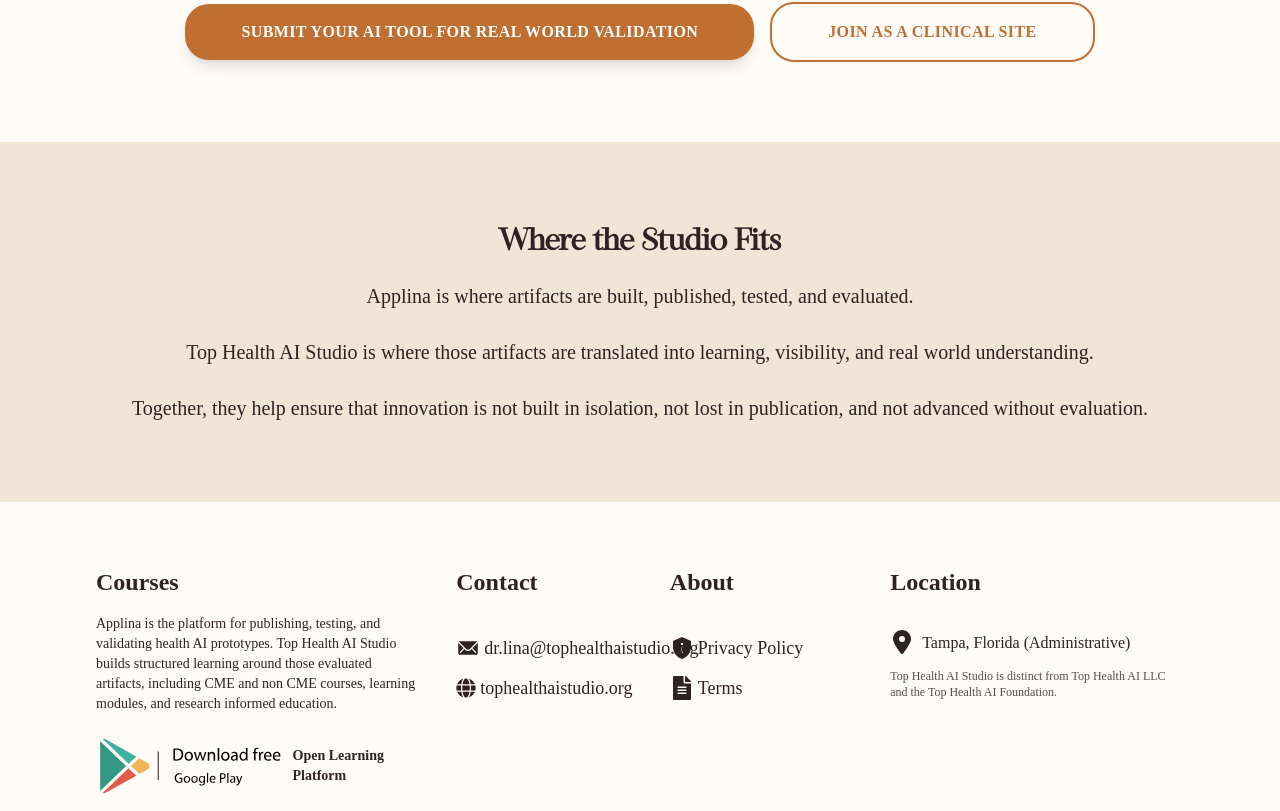
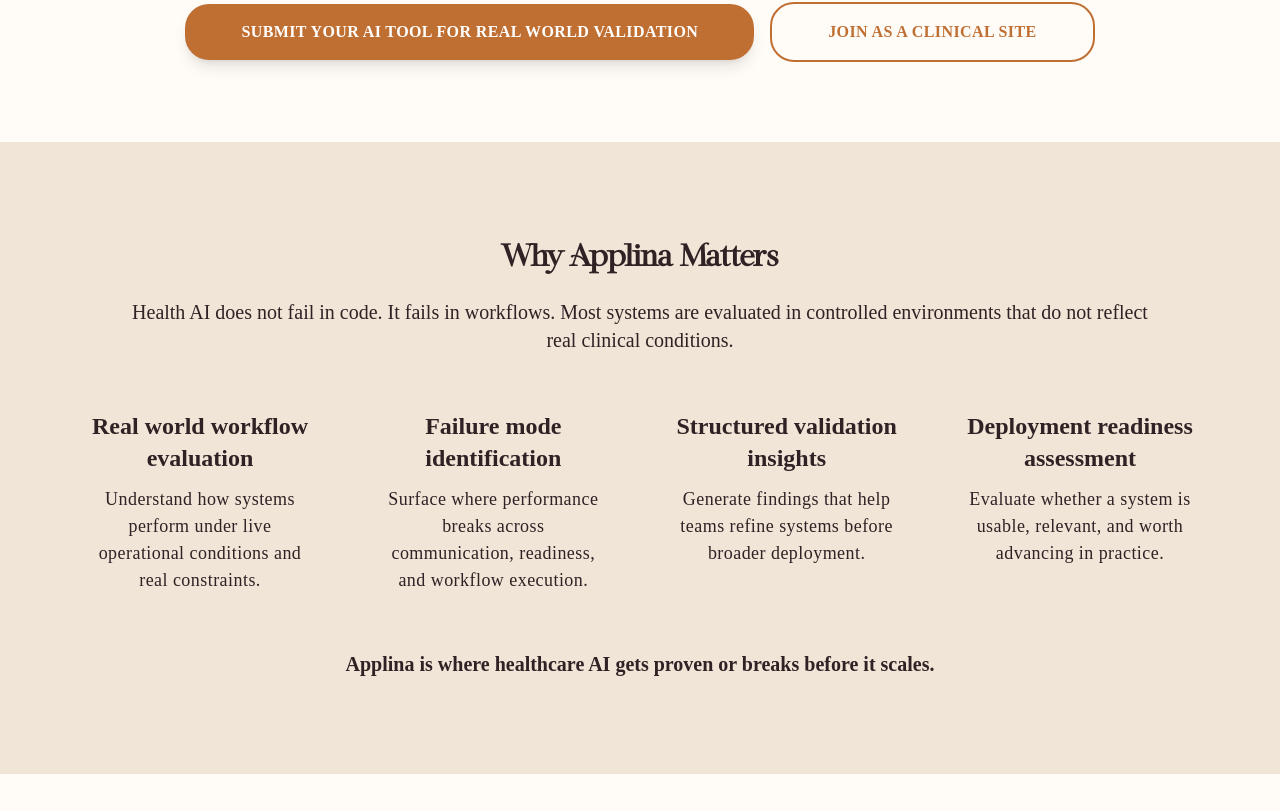
Before and after one commit to lbouayad/tophealthaistudio, a Next.js app: page /home in a window 1280 px wide. Shown: the part 6109-6920 px from the top of the page. Built offline with nearby package versions, Linux system fonts and the light colour scheme.

Commit message:
Update Stats.js

```diff
--- a/src/app/components/Home/Stats.js
+++ b/src/app/components/Home/Stats.js
@@ -1,19 +1,51 @@
 "use client";
 import React from "react";
 
+const stats = [
+  {
+    value: "Real world workflow evaluation",
+    label: "Understand how systems perform under live operational conditions and real constraints.",
+  },
+  {
+    value: "Failure mode identification",
+    label: "Surface where performance breaks across communication, readiness, and workflow execution.",
+  },
+  {
+    value: "Structured validation insights",
+    label: "Generate findings that help teams refine systems before broader deployment.",
+  },
+  {
+    value: "Deployment readiness assessment",
+    label: "Evaluate whether a system is usable, relevant, and worth advancing in practice.",
+  },
+];
+
 const Stats = () => {
   return (
-    <div className="bg-lightBrown w-full flex flex-col items-center justify-center text-brown px-8 md:py-20 py-14 text-center relative z-10">
-      <h1 className="font-bold text-3xl mb-6">
-        Where the Studio Fits
+    <div className="bg-lightBrown w-full items-center justify-center flex flex-col text-brown lg:px-0 md:px-6 px-8 overflow-hidden text-center relative z-10 md:py-24 py-16">
+      <h1 className="text-brown z-10 font-bold text-3xl text-center mb-6">
+        Why Applina Matters
       </h1>
+      <p className="max-w-5xl text-lg md:text-xl leading-[1.7] mb-14">
+        Health AI does not fail in code. It fails in workflows. Most systems are
+        evaluated in controlled environments that do not reflect real clinical
+        conditions.
+      </p>
 
-      <p className="max-w-5xl text-lg md:text-xl leading-[1.7]">
-        Applina is where artifacts are built, published, tested, and evaluated.
-        <br /><br />
-        Top Health AI Studio is where those artifacts are translated into learning, visibility, and real world understanding.
-        <br /><br />
-        Together, they help ensure that innovation is not built in isolation, not lost in publication, and not advanced without evaluation.
+      <div className="lg:w-11/12 flex flex-wrap justify-center z-20 gap-y-10">
+        {stats.map((item) => (
+          <div
+            key={item.value}
+            className="lg:px-8 md:px-6 sm:px-6 w-full sm:w-1/2 lg:w-1/4 flex flex-col items-center"
+          >
+            <div className="lg:text-2xl text-xl font-extrabold mb-3">{item.value}</div>
+            <div className="text-lg tracking-wide leading-[1.5] text-center">{item.label}</div>
+          </div>
+        ))}
+      </div>
+
+      <p className="max-w-4xl text-lg md:text-xl leading-[1.7] mt-14 font-semibold">
+        Applina is where healthcare AI gets proven or breaks before it scales.
       </p>
     </div>
   );
```
